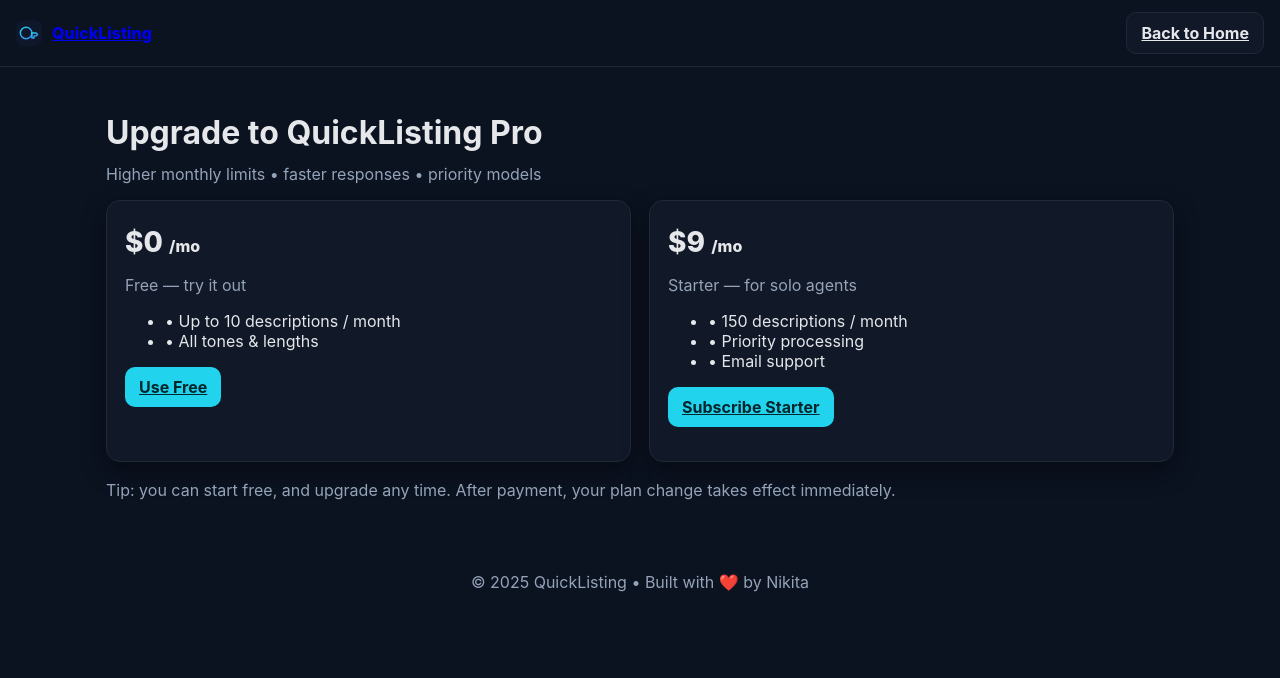
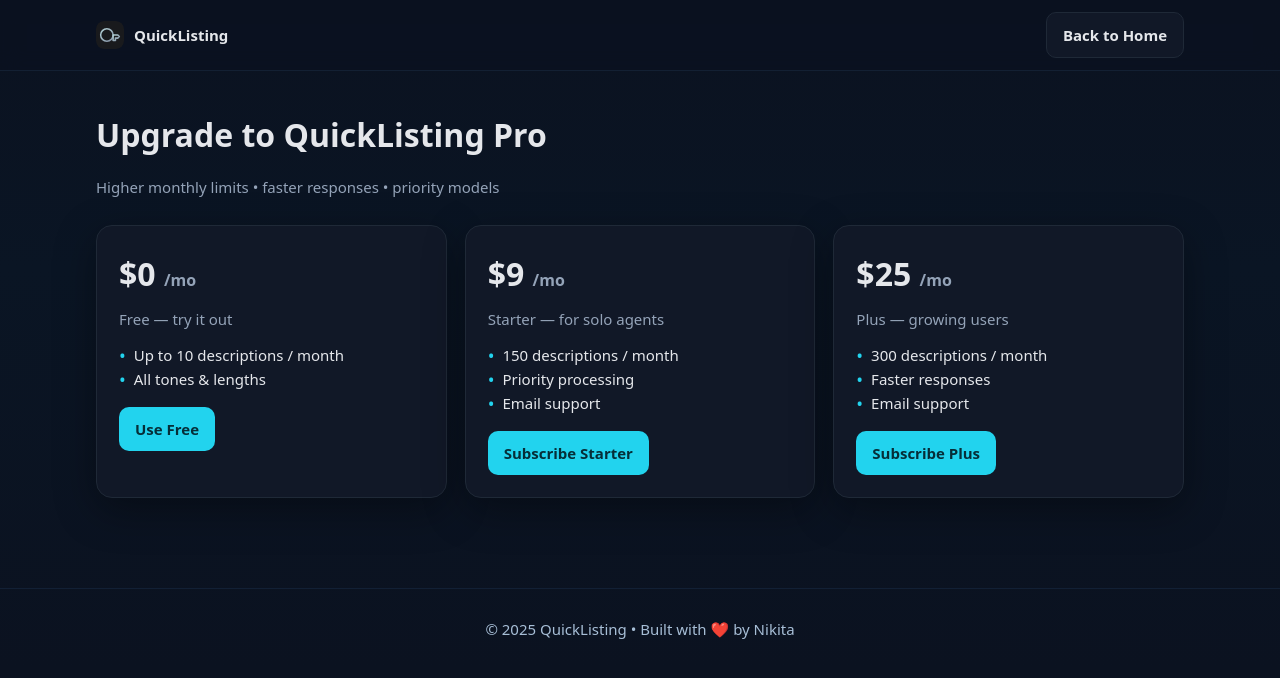
Before and after one commit to Nikitad98/quicklisting, a website: page public/upgrade.html in a window 1280 px wide. Drawn offline with Linux system fonts and the light colour scheme.

Commit message:
Clean front, pricing, and generator; add  plan; unify styles

```diff
--- a/public/upgrade.html
+++ b/public/upgrade.html
@@ -1,133 +1,94 @@
 <!doctype html>
-<html>
+<html lang="en">
 <head>
   <meta charset="utf-8" />
   <meta name="viewport" content="width=device-width, initial-scale=1" />
   <title>Upgrade • QuickListing</title>
   <style>
-    :root{
-      --bg:#0b1220;
-      --card:#111827;
-      --ink:#e5e7eb;
-      --muted:#94a3b8;
-      --cta:#22d3ee;
-      --cta-ink:#03262c;
-      --shadow:0 10px 25px rgba(0,0,0,.35)
-    }
+    :root{--bg:#0b1220;--card:#111827;--muted:#94a3b8;--ink:#e5e7eb;--cta:#22d3ee;--ring:#1f2937;--shadow:0 12px 40px rgba(0,0,0,.35)}
     *{box-sizing:border-box}
-    body{
-      margin:0;
-      background:var(--bg);
-      color:var(--ink);
-      font-family:Inter,system-ui,Arial;
-    }
-    .wrap{
-      max-width:1100px;
-      margin:0 auto;
-      padding:28px 16px;
-    }
-    .top{
-      display:flex;
-      align-items:center;
-      gap:12px;
-      padding:12px 16px;
-      border-bottom:1px solid #1f2937;
-    }
-    .brand{
-      display:flex;
-      align-items:center;
-      gap:10px;
-      font-weight:800;
-    }
-    .brand img{
-      height:26px;
-      width:26px;
-    }
-    .spacer{margin-left:auto}
-    .btn{
-      background:var(--cta);
-      color:var(--cta-ink);
-      font-weight:700;
-      padding:10px 14px;
-      border-radius:10px;
-      display:inline-block;
-    }
-    .btn.secondary{
-      background:#111827;
-      color:#e5e7eb;
-      border:1px solid #1f2937;
-    }
-    h1{font-size:32px;margin:18px 0}
-    .pricing{
-      display:grid;
-      grid-template-columns:repeat(2,1fr);
-      gap:18px;
-    }
-    .card{
-      background:var(--card);
-      border:1px solid #1f2937;
-      border-radius:14px;
-      padding:18px;
-      box-shadow:var(--shadow);
-    }
-    .price{
-      font-size:28px;
-      font-weight:800;
-      margin:6px 0 10px;
-    }
-    footer{
-      text-align:center;
-      padding:28px 0;
-      color:var(--muted);
-    }
+    body{margin:0;background:linear-gradient(180deg,#0b1220,#0a1524 40%,#0b1220);color:var(--ink);font:15px/1.6 system-ui,Inter,Arial}
+    a{color:var(--ink);text-decoration:none}
+    a:hover{opacity:.9}
+
+    .nav{position:sticky;top:0;z-index:40;background:rgba(11,18,32,.85);backdrop-filter:blur(10px);border-bottom:1px solid #132033}
+    .nav-inner{max-width:1120px;margin:0 auto;display:flex;align-items:center;gap:12px;padding:12px 16px}
+    .brand{display:flex;align-items:center;gap:10px;font-weight:700}
+    .brand img{width:28px;height:28px;border-radius:8px;filter:saturate(.15) brightness(1.15)}
+    .nav-spacer{margin-left:auto}
+    .btn{background:var(--cta);color:#062e38;font-weight:700;border:0;border-radius:10px;padding:10px 16px;display:inline-block}
+    .btn.secondary{background:#111827;color:#e5e7eb;border:1px solid #1f2937}
+
+    .wrap{max-width:1120px;margin:0 auto;padding:30px 16px}
+    h1{font-size:32px;margin:8px 0 4px}
+    .muted{color:var(--muted)}
+
+    .pricing{display:grid;grid-template-columns:repeat(3,1fr);gap:18px;margin:26px 0 36px}
+    .price-card{background:var(--card);border:1px solid var(--ring);border-radius:16px;padding:22px;box-shadow:var(--shadow)}
+    .price-card h3{font-size:32px;margin:0 0 8px}
+    .price-card h3 span{font-size:16px;color:var(--muted);font-weight:600}
+    .price-card p{margin:0 0 12px}
+    /* clean bullets */
+    .price-card ul{list-style:none;margin:12px 0 16px 0;padding:0}
+    .price-card li{display:flex;gap:8px;align-items:center}
+    .price-card li::before{content:"•";color:var(--cta);font-size:18px;line-height:1}
+
+    footer{color:#a7bed6;text-align:center;padding:28px 0;border-top:1px solid #122035;margin-top:24px}
+
+    @media (max-width:980px){.pricing{grid-template-columns:1fr}}
   </style>
 </head>
 <body>
-  <!-- Top bar -->
-  <div class="top">
-    <a class="brand" href="/">
-      <img src="/logo.svg" alt="QuickListing logo"/>
-      <span>QuickListing</span>
-    </a>
-    <div class="spacer"></div>
-    <!-- Back button now goes to the front page -->
-    <a href="/" class="btn secondary">Back to Home</a>
-  </div>
+  <!-- NAV: brand + Back to Home (NO purple corner icon, NO “Back to App”) -->
+  <header class="nav">
+    <div class="nav-inner">
+      <a class="brand" href="/"><img src="/logo.svg" alt="logo"><span>QuickListing</span></a>
+      <div class="nav-spacer"></div>
+      <a href="/" class="btn secondary">Back to Home</a>
+    </div>
+  </header>
 
-  <div class="wrap">
+  <main class="wrap">
     <h1>Upgrade to QuickListing Pro</h1>
-    <p style="color:#94a3b8;margin-top:-6px">
-      Higher monthly limits • faster responses • priority models
-    </p>
+    <p class="muted">Higher monthly limits • faster responses • priority models</p>
 
-    <!-- Only $0 and $9 plans -->
-    <div class="pricing" style="margin-top:16px">
-      <div class="card">
-        <div class="price">$0 <span style="font-size:16px">/mo</span></div>
-        <p style="color:#94a3b8">Free — try it out</p>
+    <div class="pricing">
+      <!-- $0 -->
+      <div class="price-card">
+        <h3>$0 <span>/mo</span></h3>
+        <p class="muted">Free — try it out</p>
         <ul>
-          <li>• Up to 10 descriptions / month</li>
-          <li>• All tones & lengths</li>
+          <li>Up to 10 descriptions / month</li>
+          <li>All tones &amp; lengths</li>
         </ul>
-        <p><a class="btn" href="/app">Use Free</a></p>
+        <a href="/app#app" class="btn">Use Free</a>
       </div>
 
-      <div class="card">
-        <div class="price">$9 <span style="font-size:16px">/mo</span></div>
-        <p style="color:#94a3b8">Starter — for solo agents</p>
+      <!-- $9 -->
+      <div class="price-card">
+        <h3>$9 <span>/mo</span></h3>
+        <p class="muted">Starter — for solo agents</p>
         <ul>
-          <li>• 150 descriptions / month</li>
-          <li>• Priority processing</li>
-          <li>• Email support</li>
+          <li>150 descriptions / month</li>
+          <li>Priority processing</li>
+          <li>Email support</li>
         </ul>
-        <p><a class="btn" href="/upgrade">Subscribe Starter</a></p>
+        <a href="/checkout?plan=starter" class="btn">Subscribe Starter</a>
+      </div>
+
+      <!-- $25 -->
+      <div class="price-card">
+        <h3>$25 <span>/mo</span></h3>
+        <p class="muted">Plus — growing users</p>
+        <ul>
+          <li>300 descriptions / month</li>
+          <li>Faster responses</li>
+          <li>Email support</li>
+        </ul>
+        <a href="/checkout?plan=plus" class="btn">Subscribe Plus</a>
       </div>
     </div>
-
-    <p style="color:#94a3b8;margin-top:18px">
-      Tip: you can start free, and upgrade any time. After payment, your plan change takes effect immediately.
-    </p>
-  </div>
+  </main>
 
   <footer>© 2025 QuickListing • Built with ❤️ by Nikita</footer>
 </body>
```
Also changed, not shown: public/landing.html (+118 -77 lines).
